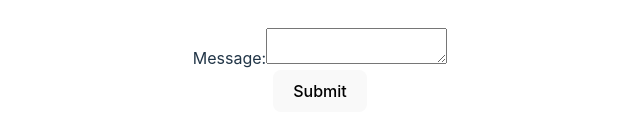
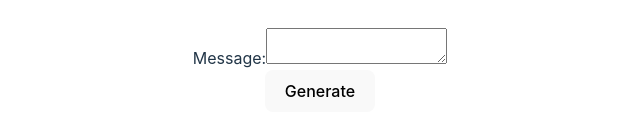
Before and after one commit to ishushreyas/gemini-project, a React (Vite) app in the folder frontend/: page / in a window 1280 px wide. Shown: the part 368-504 px from the top of the page, without its empty margins (320-960 px from the left). Built offline with nearby package versions, Linux system fonts and the light colour scheme.

Commit message:
Update App.jsx

```diff
--- a/frontend/src/App.jsx
+++ b/frontend/src/App.jsx
@@ -42,11 +42,10 @@ function App() {
 
         const result = await response.json();
         const partsMessage = result.response.Candidates[0].Content.Parts[0];
-        setMessages([...messages, { role: 'bot', content: partsMessage }]);
-        setResponseMessage(''); // Clear response message on success
+        setMessages((prev) => ([...prev, { role: 'bot', content: partsMessage }]));
         console.log('Form response:', partsMessage);
       } catch (error) {
-        setResponseMessage('There was an error submitting the form.');
+        setMessage((prev) => ([...prev, { role: 'bot', content: 'There was an error submitting the form.'}]));
         console.error('Form submission error:', error);
       } finally {
         setIsSubmitting(false);
@@ -77,7 +76,7 @@ function App() {
               required></textarea>
           </div>
           <button type="submit" disabled={isSubmitting}>
-            {isSubmitting ? 'Submitting...' : 'Submit'}
+            {isSubmitting ? 'Generating...' : 'Generate'}
           </button>
         </form>
       </div>
```
